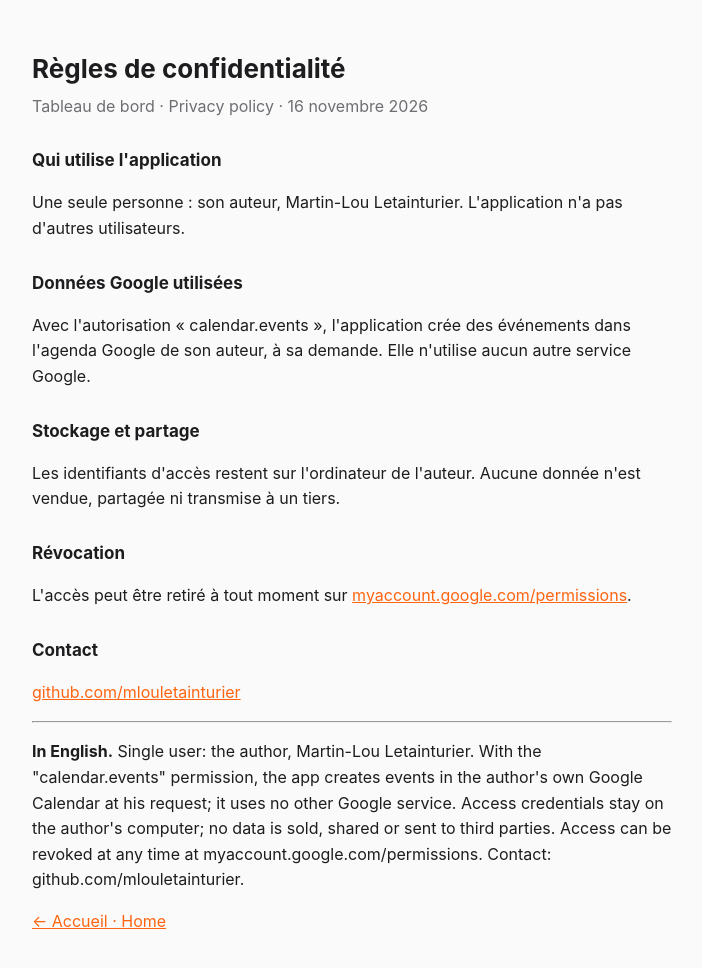
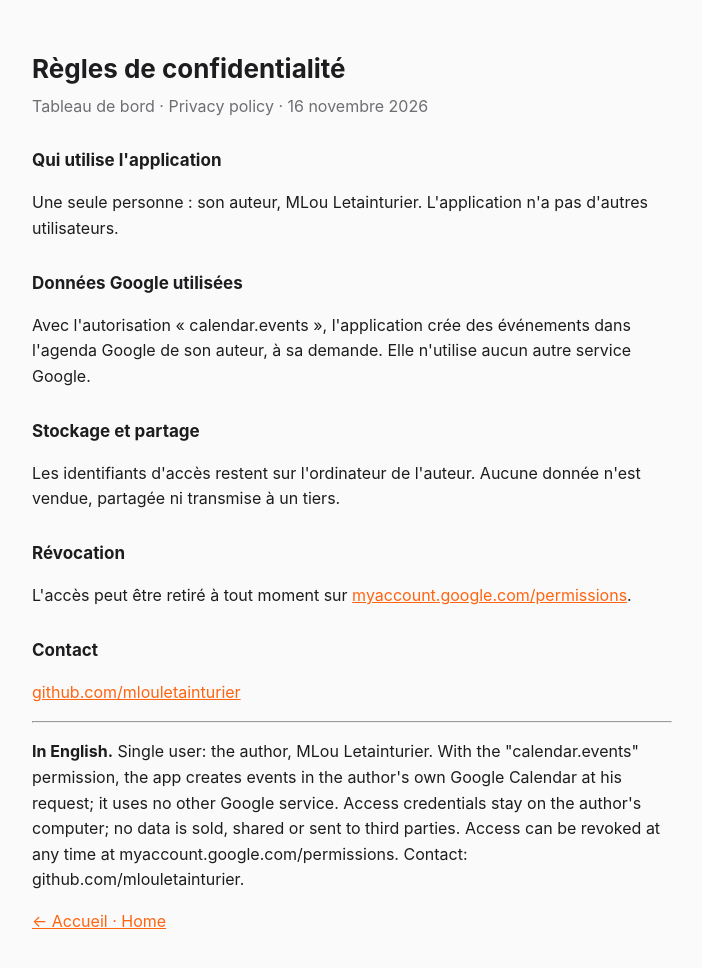
Before and after one commit to mlouletainturier/tableau-de-bord-app, a plain HTML site: page confidentialite.html in a window 1280 px wide. Shown: the whole page, without its empty margins (288-990 px from the left). Drawn offline with Linux system fonts and the light colour scheme.

Commit message:
Correct author name in privacy policy

```diff
--- a/confidentialite.html
+++ b/confidentialite.html
@@ -5,7 +5,7 @@
 <h1>Règles de confidentialité</h1>
 <p class="sous">Tableau de bord · <span lang="en">Privacy policy</span> · 16 novembre 2026</p>
 <h2>Qui utilise l'application</h2>
-<p>Une seule personne : son auteur, Martin-Lou Letainturier. L'application n'a pas d'autres utilisateurs.</p>
+<p>Une seule personne : son auteur, MLou Letainturier. L'application n'a pas d'autres utilisateurs.</p>
 <h2>Données Google utilisées</h2>
 <p>Avec l'autorisation « calendar.events », l'application crée des événements dans l'agenda Google de son auteur, à sa demande. Elle n'utilise aucun autre service Google.</p>
 <h2>Stockage et partage</h2>
@@ -15,6 +15,6 @@
 <h2>Contact</h2>
 <p><a href="https://github.com/mlouletainturier">github.com/mlouletainturier</a></p>
 <hr>
-<p lang="en"><strong>In English.</strong> Single user: the author, Martin-Lou Letainturier. With the "calendar.events" permission, the app creates events in the author's own Google Calendar at his request; it uses no other Google service. Access credentials stay on the author's computer; no data is sold, shared or sent to third parties. Access can be revoked at any time at myaccount.google.com/permissions. Contact: github.com/mlouletainturier.</p>
+<p lang="en"><strong>In English.</strong> Single user: the author, MLou Letainturier. With the "calendar.events" permission, the app creates events in the author's own Google Calendar at his request; it uses no other Google service. Access credentials stay on the author's computer; no data is sold, shared or sent to third parties. Access can be revoked at any time at myaccount.google.com/permissions. Contact: github.com/mlouletainturier.</p>
 <p><a href="index.html">← Accueil · Home</a></p>
 </main></body></html>
```
